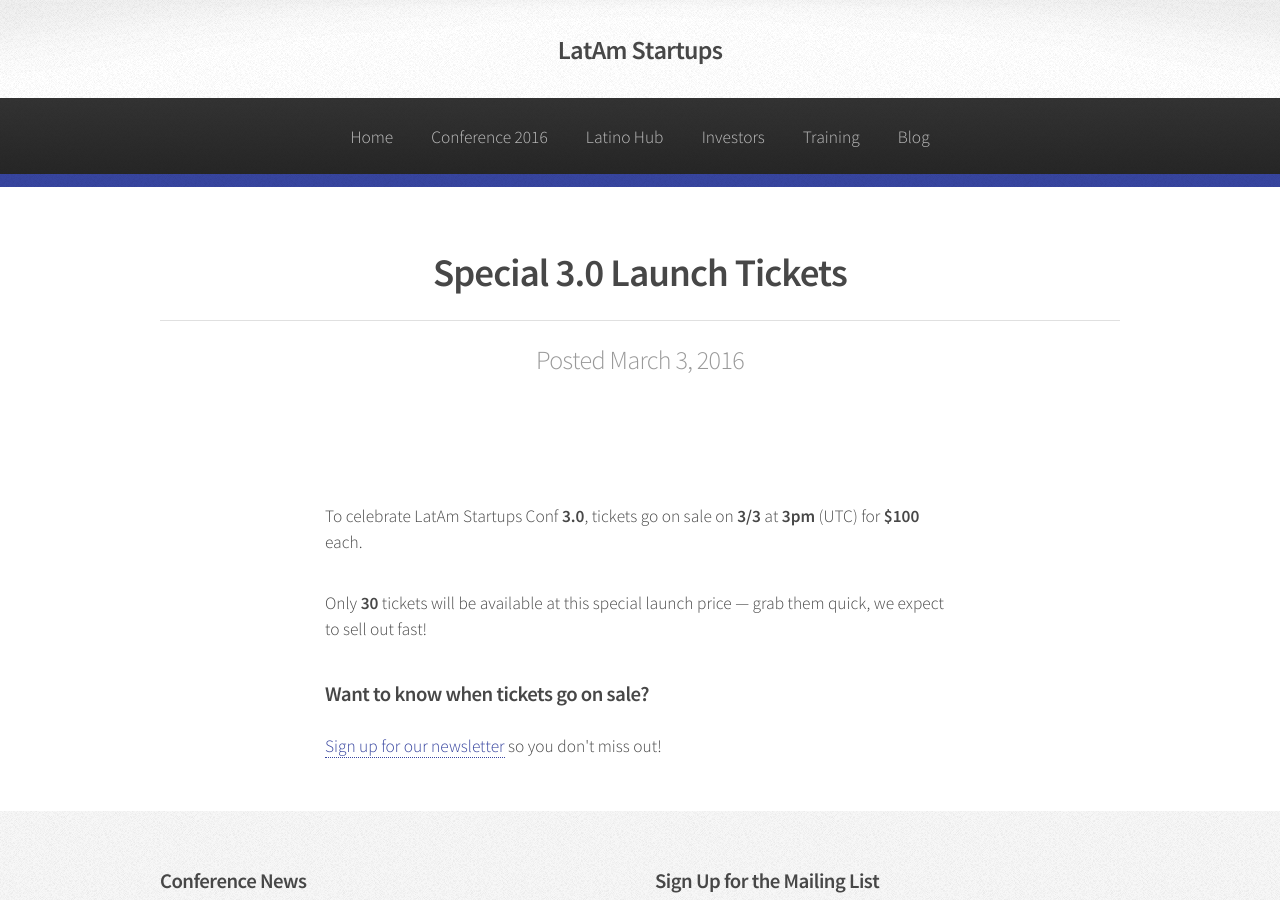
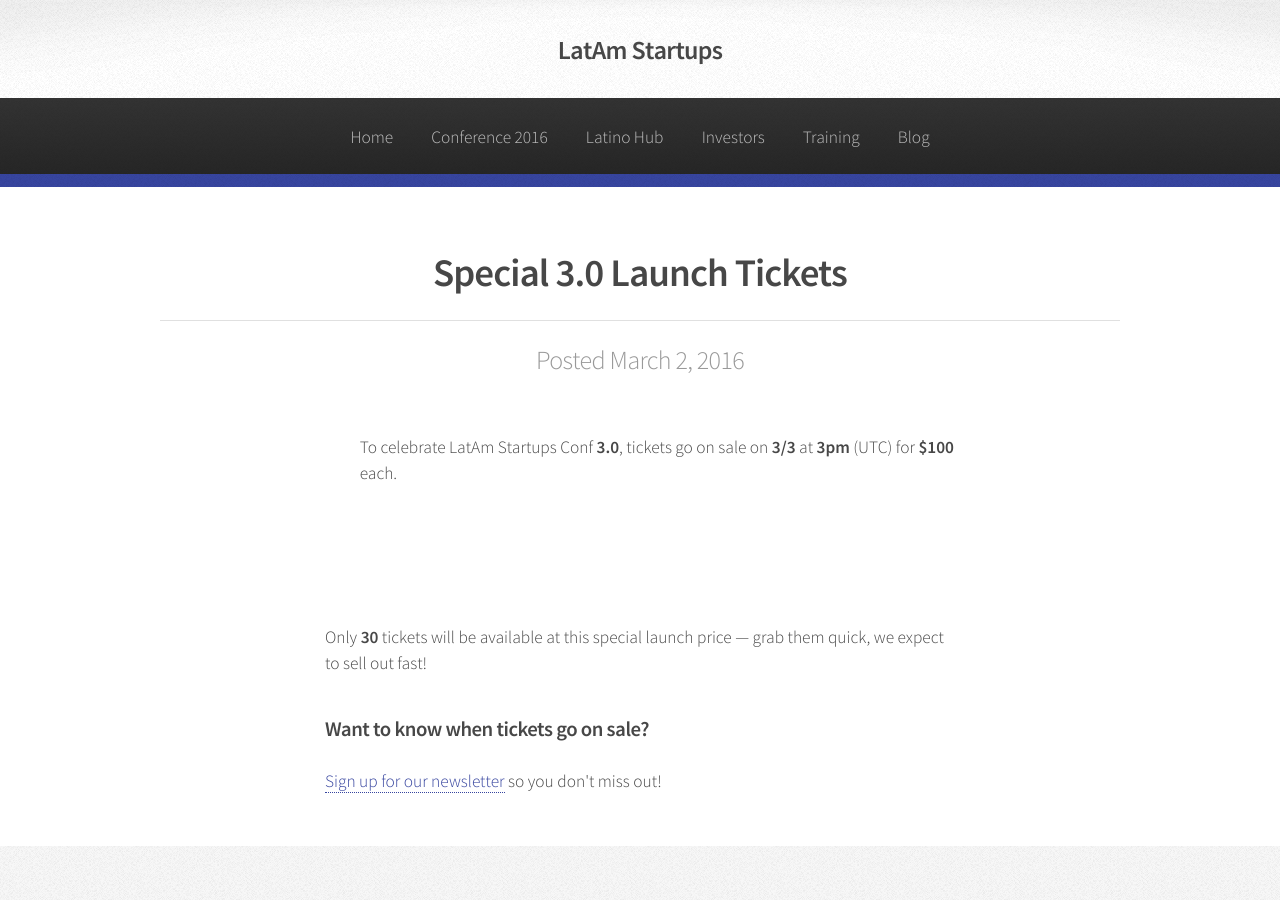
Before and after one commit to LatAmStartups/LatAmStartups.github.io, a Jekyll site: the page built from _posts/2016-03-02-latam-startups-conference-launch-tickets-now-on-sale.md, in a window 1280 px wide and 900 px high. Built offline with Jekyll 4.4.1, drawn with Linux system fonts in a browser that asks for light colours; a script that is not in the unit is left out.

Commit message:
getting ready for ticket launch tomorrow

```diff
--- a/_posts/2016-03-03-latam-startups-conference-launch-tickets-now-on-sale.md
+++ b/_posts/2016-03-02-latam-startups-conference-launch-tickets-now-on-sale.md
@@ -2,20 +2,22 @@
 title: Special 3.0 Launch Tickets
 layout: post
 category: conference
-date: 2016-03-03
+date: 2016-03-02
 ---
 
 
+<p>To celebrate LatAm Startups Conf <strong>3.0</strong>, tickets go on sale on <strong>3/3</strong> at <strong>3pm</strong> (UTC) for <strong>$100</strong> each.</p>
 
+<p>
 <div class="wrapper style1" data-embed_type="product" data-shop="latam-startups-conf.myshopify.com" data-product_name="LatAm Startups Conf 3.0 (Special Launch Price)" data-product_handle="latam-startups-conf-3-0-special-launch-price" data-has_image="true" data-display_size="compact" data-redirect_to="cart" data-buy_button_text="Add to cart" data-buy_button_out_of_stock_text="Out of Stock" data-buy_button_product_unavailable_text="Unavailable" data-button_background_color="7db461" data-button_text_color="ffffff" data-product_modal="false" data-product_title_color="000000" data-next_page_button_text="Next page"></div>
 <script type="text/javascript">
 document.getElementById('ShopifyEmbedScript') || document.write('<script type="text/javascript" src="https://widgets.shopifyapps.com/assets/widgets/embed/client.js" id="ShopifyEmbedScript"><\/script>');
 </script>
 <noscript><a href="https://latam-startups-conf.myshopify.com/cart/16319929670:1" target="_blank">Buy LatAm Startups Conf 3.0 (Special Launch Price)</a></noscript>
 
+</p>
 
 
-<p>To celebrate LatAm Startups Conf <strong>3.0</strong>, tickets go on sale on <strong>3/3</strong> at <strong>3pm</strong> (UTC) for <strong>$100</strong> each.</p>
 <p>Only <strong>30</strong> tickets will be available at this special launch price &mdash; grab them quick, we expect to sell out fast!</p>
 
 <h3>Want to know when tickets go on sale?</h3>
```
